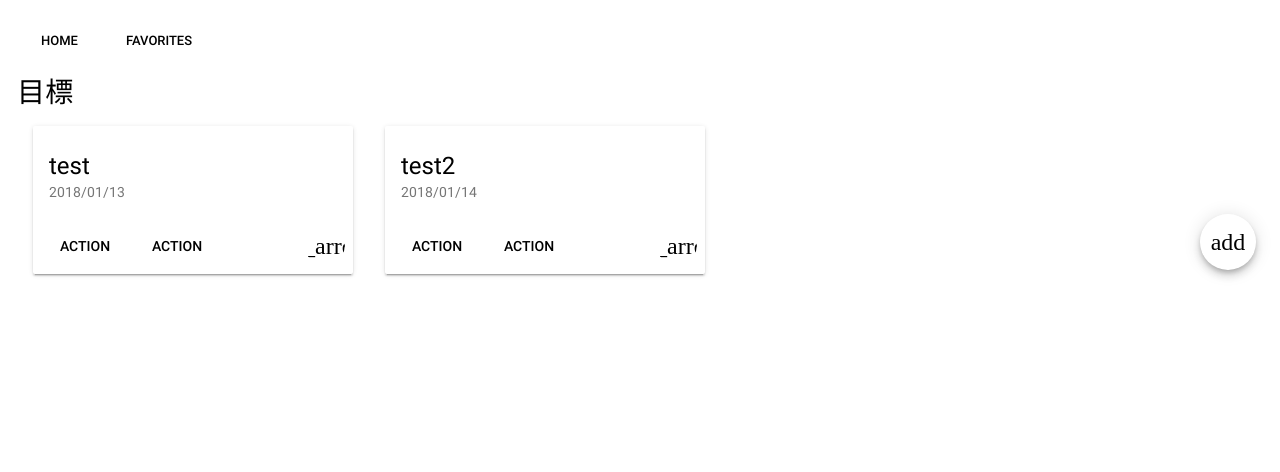
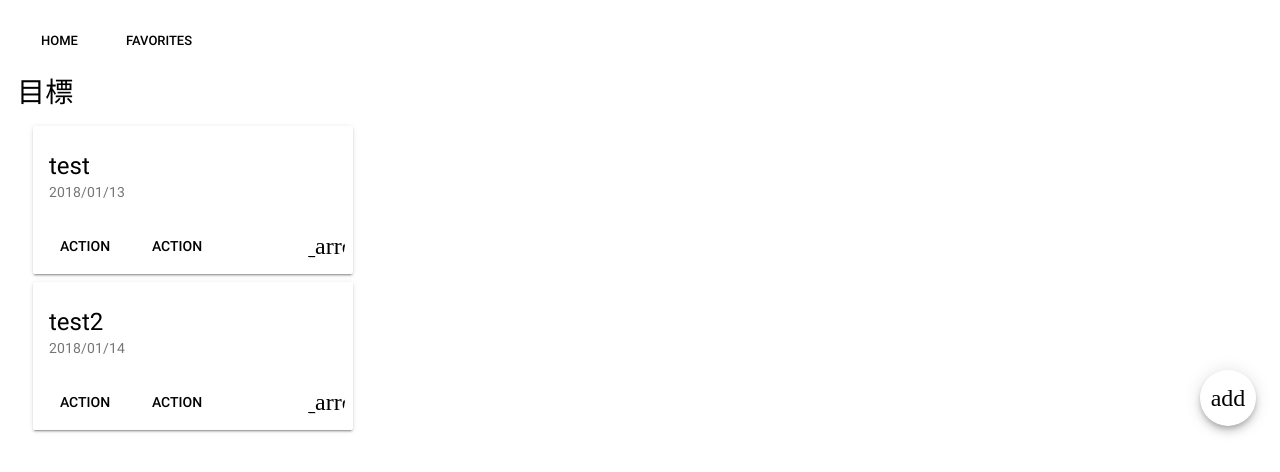
Before and after one commit to Ysy-g54/my-project, a Vue app: page /#/goal in a window 1280 px wide. Shown: the top 472 px of the page. Built offline with nearby package versions, Linux system fonts and the light colour scheme.

Commit message:
cardcomponentref

```diff
--- a/src/components/molecules/Card.vue
+++ b/src/components/molecules/Card.vue
@@ -1,6 +1,6 @@
 <template>
   <div>
-    <md-card v-for="(goal, index) in goals" :key="index">
+    <md-card>
       <md-card-header>
         <div class="md-title">{{goal.title}}</div>
         <div class="md-subhead">{{goal.insertDateTime }}</div>
@@ -32,7 +32,7 @@
 export default {
   data: () => ({}),
   props: {
-    goals: { type: Array, required: false }
+    goal: { type: Object, required: false }
   },
   computed: {},
   created() {}
--- a/src/components/organisms/Goal.vue
+++ b/src/components/organisms/Goal.vue
@@ -1,7 +1,9 @@
 <template>
   <div>
     <h1>目標</h1>
-    <Card :goals="goals"/>
+    <div v-for="goal in goals">
+      <Card :goal="goal"/>
+    </div>
     <SpeedDial/>
   </div>
 </template>
```
